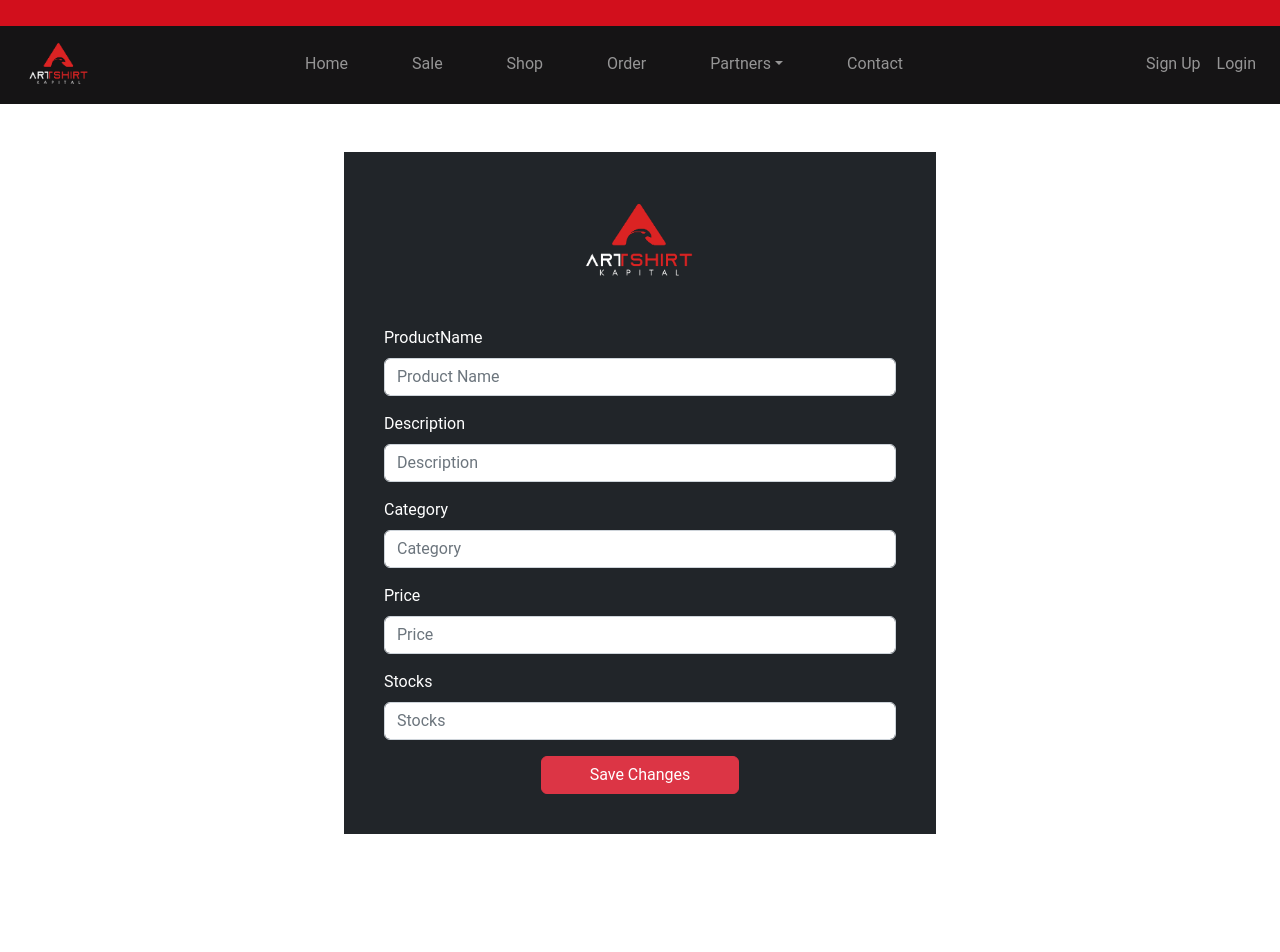
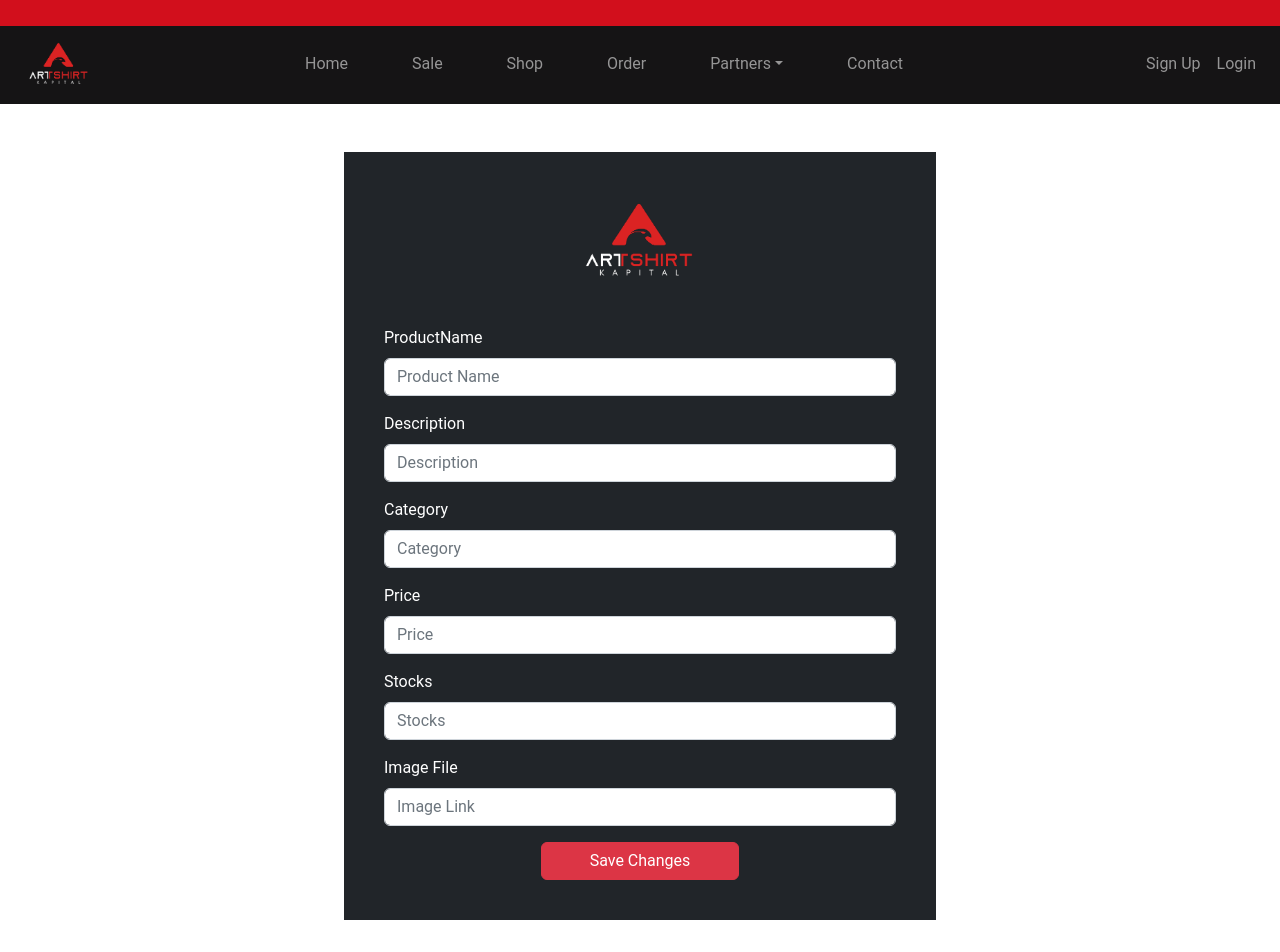
Before and after one commit to eesmade/ecommerce-react-app, a React (Create React App) app: page /update/1 in a window 1280 px wide. Shown: the top 952 px of the page. Before the commit the page ends 882 px from the top, so only its background shows below. Built offline with nearby package versions, Linux system fonts and the light colour scheme; no server answers.

Commit message:
Updated product dashboard

```diff
--- a/src/components/ProductCard.js
+++ b/src/components/ProductCard.js
@@ -5,7 +5,7 @@ import {Link} from 'react-router-dom'
 
 export default function ProductCard({productProp}) {
 
-	const {_id, productName, description, category, price, isActive, stocks, image} = productProp;
+	const {_id, productName, description, price, image} = productProp;
 
 // useStates
 	const [isDisabled,setIsDisabled] = useState(false)
@@ -38,7 +38,7 @@ export default function ProductCard({productProp}) {
 	<Row className = "mt-0 p-5 d-flex d-inline-flex text-center">
 	<Col>
 		<Card style={{ width: '18rem' }}>
-		      <Card.Img variant="top" src='' />
+		      <Card.Img variant="top" src={image} />
 		      <Card.Body>
 		      	<Card.Title>{productName}</Card.Title>
 		       	<Card.Text>{description}</Card.Text>
@@ -50,7 +50,7 @@ export default function ProductCard({productProp}) {
 		       	//if user is logged in
 		       		user?
 
-		        <Button as = {Link} to = {`/product/${_id}`} disabled={isDisabled} variant="danger">See details</Button>
+		        <Button as = {Link} to = {`/product/${_id}`} disabled={isDisabled} variant="danger">View</Button>
 		        :
 		        //if user is logged out
 		        <Button as = {Link} to ='/Login' variant="danger">Login</Button>
--- a/src/components/UpdateProduct.js
+++ b/src/components/UpdateProduct.js
@@ -18,6 +18,7 @@ export default function UpdateProduct() {
     const [category, setCategory] = useState('');
     const [price, setPrice] = useState('');
     const [stocks, setStocks] = useState('');
+    const [image, setImage] = useState('');
 
 
     const {user, setUser} = useContext(UserContext);
@@ -37,6 +38,7 @@ useEffect(()=>{
             setCategory(data.category);
             setPrice(data.price);
             setStocks(data.stocks);
+            setImage(data.image);
         })
     },[productId])
 
@@ -58,7 +60,8 @@ useEffect(()=>{
                 description:description,
                 category: category,
                 price: price,
-                stocks: stocks
+                stocks: stocks,
+                image: image
 
             })
         })
@@ -153,6 +156,17 @@ useEffect(()=>{
     					        	/>
     					      </Form.Group>
 
+                              {/*Image Link*/}
+                              <Form.Group className="mb-3" controlId="formImage">
+                                <Form.Label className='label'>Image File</Form.Label>
+                                <Form.Control
+                                    placeholder="Image Link"
+                                    value = {image}
+                                    onChange = {event => setImage(event.target.value)}
+                                    required
+                                    />
+                              </Form.Group>
+
 
     					      <Form.Group className="d-flex justify-content-center mt-3">
 
--- a/src/pages/MyOrder.js
+++ b/src/pages/MyOrder.js
@@ -1,7 +1,7 @@
 import {Fragment} from 'react'
 import {Container, Row, Col, Button, Table} from "react-bootstrap";
 
-import MyOrderDetails from '../components/MyOrderDetails.js'
+// import OrderCard from '../components/OrderCard.js'
 
 
 export default function MyOrder(){
@@ -10,7 +10,7 @@ export default function MyOrder(){
 
 		<Fragment>
 		 <Container className='text-center'>
-		 	<MyOrderDetails/>
+		 	{/*<OrderCard/>*/}
 		 </Container>
 		</Fragment>
 		)
```
Also changed, not shown: src/components/OrderCard.js (renamed from src/components/MyOrderDetails.js).
